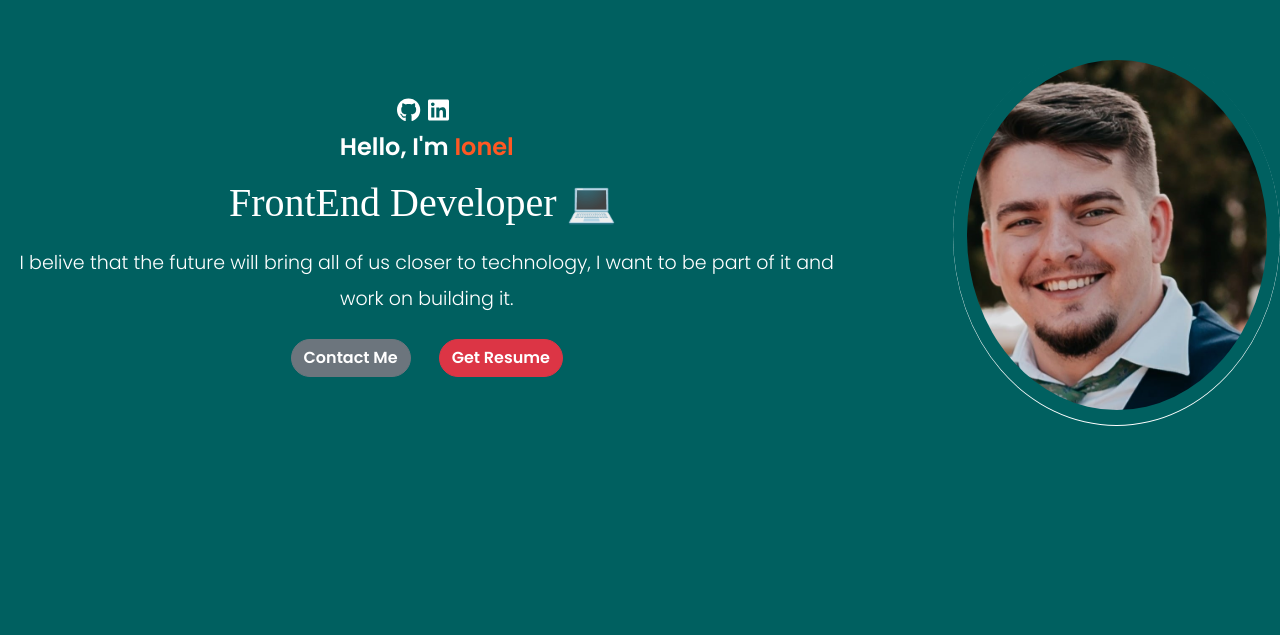
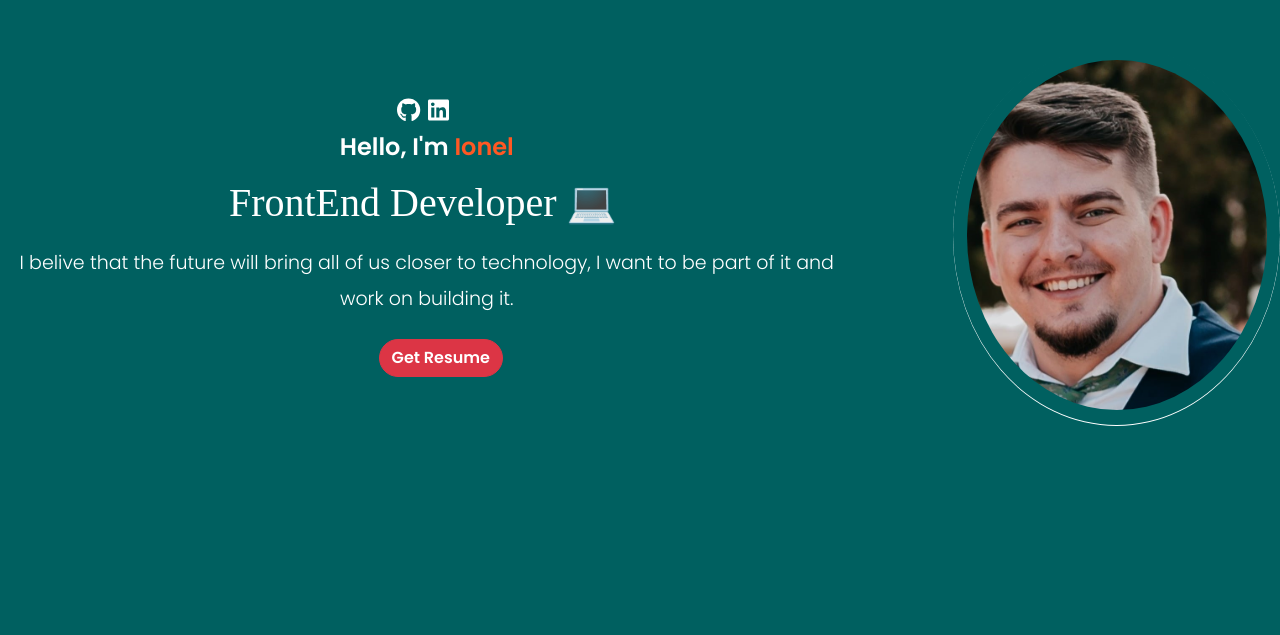
Before and after one commit to AvramIonel/portofolio_aif, a React (Create React App) app: page / in a window 1280 px wide. Shown: the part 165-800 px from the top of the page. Built offline with nearby package versions, Linux system fonts and the light colour scheme; a web font is replaced by a local one.

Commit message:
updated cv

```diff
--- a/src/PortofolioContainer/Intro/Intro.jsx
+++ b/src/PortofolioContainer/Intro/Intro.jsx
@@ -55,16 +55,15 @@ const Intro = () => {
               </h1>
               <span className="i-role-tagline">
                 I belive that the future will bring all of us closer to
-                technology, I want to be part of it and work on
-                building it.
+                technology, I want to be part of it and work on building it.
               </span>
             </span>
           </div>
           <div className="i-options">
-            <Button variant="secondary" className="contact-btn">
+            {/* <Button variant="secondary" className="contact-btn">
               Contact Me
-            </Button>
-            <a href="AvramIonelFlorin.pdf" download="Avram Ionel.pdf">
+            </Button> */}
+            <a href="Avram_Ionel-Florin.pdf" download="Avram Ionel.pdf">
               <Button variant="danger" className="highlighted-btn">
                 Get Resume
               </Button>
```
Also changed, not shown: 1 other file (tests, documents, lock files or other folders).
